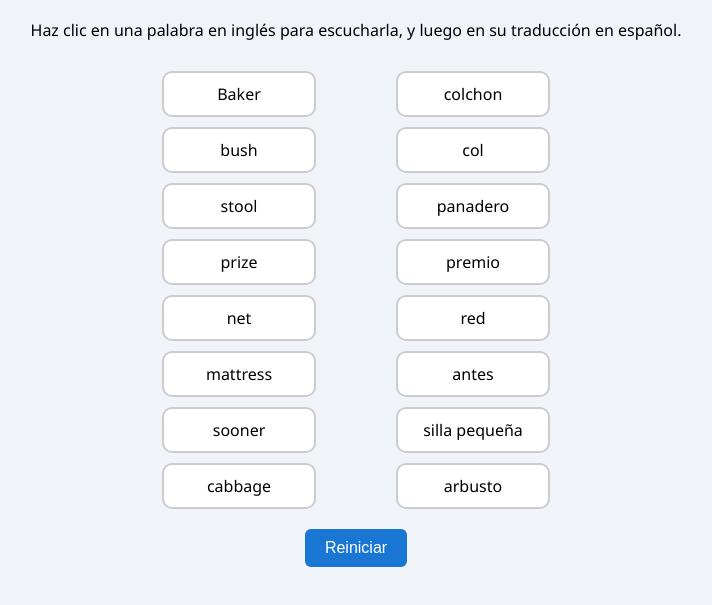
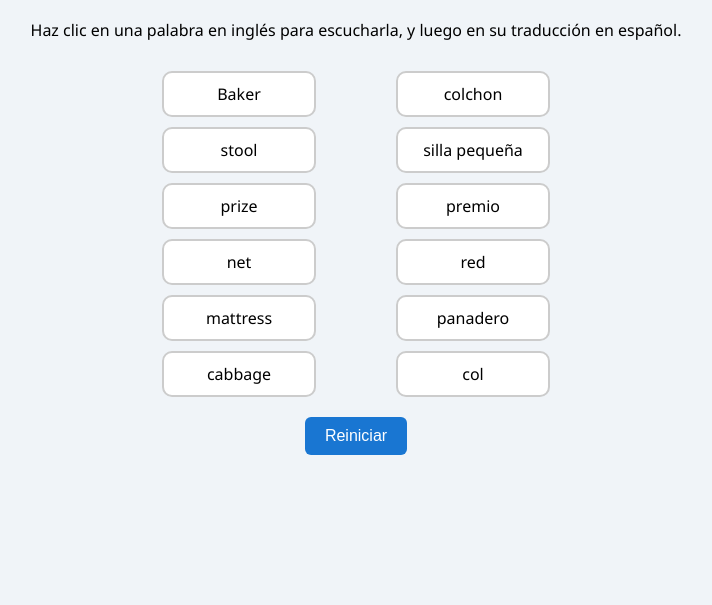
Before and after one commit to GabeDur/Ingles, a plain HTML site: page index.html in a window 1280 px wide. Shown: the part 115-720 px from the top of the page, without its empty margins (284-996 px from the left). Drawn offline with Linux system fonts and the light colour scheme.

Commit message:
Update index.html

```diff
--- a/index.html
+++ b/index.html
@@ -171,7 +171,7 @@
     ];
 
     let nivel = 0;
-    const palabrasPorNivel = 8;
+    const palabrasPorNivel = 6;
     let palabrasRevisadas = [];
     let currentWords = [];
     let selectedEnglish = null;
@@ -229,7 +229,7 @@
     function renderInColumns(wordsArray, container, isEnglish) {
       container.innerHTML = "";
 
-      const rowsPerColumn = 8;
+      const rowsPerColumn = 6;
       const numColumns = Math.ceil(wordsArray.length / rowsPerColumn);
 
       for (let i = 0; i < numColumns; i++) {
```
